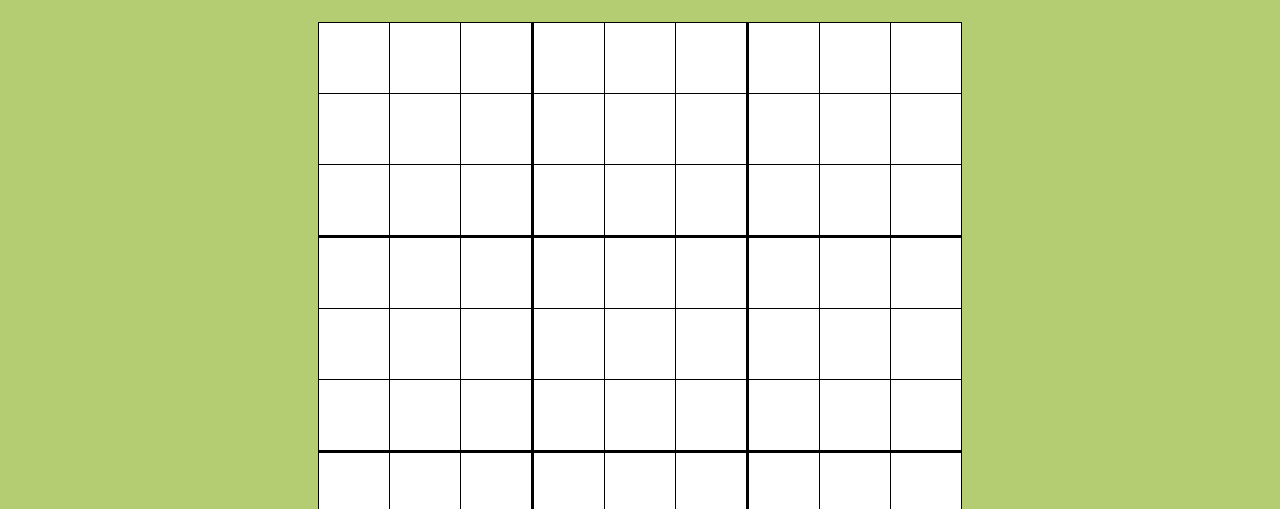
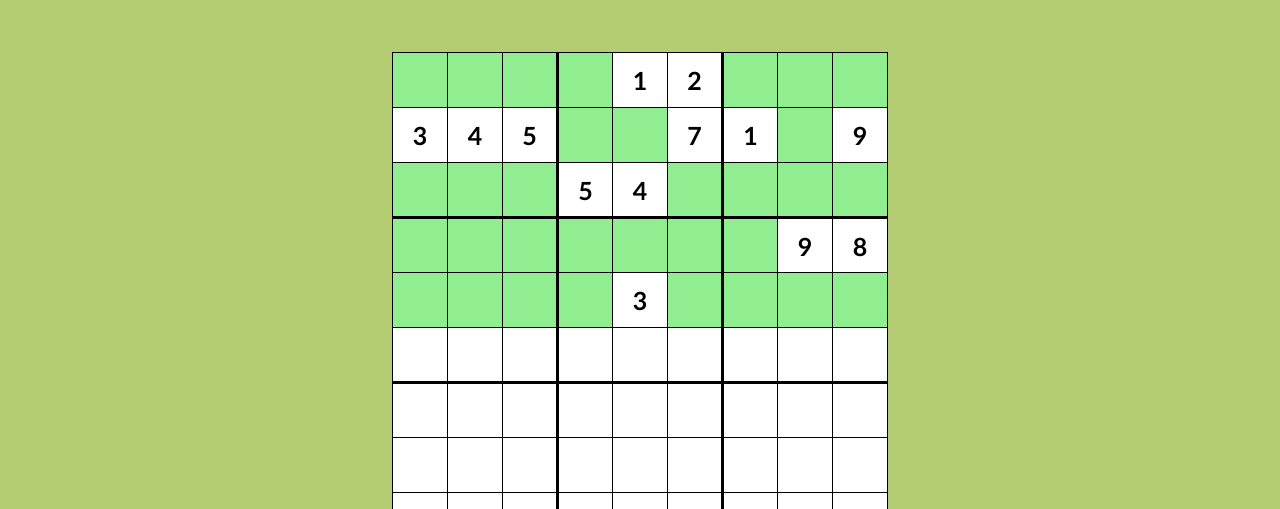
Before and after one commit to suiciniv-hub/Minigames-do-Vinicin, a plain HTML site: page Jogos/sudoku.html in a window 1280 px wide. Shown: the part 291-800 px from the top of the page. Drawn offline with Linux system fonts and the light colour scheme.

Commit message:
Aula 10/09/26

```diff
--- a/Jogos/sudoku.html
+++ b/Jogos/sudoku.html
@@ -15,61 +15,61 @@
     <main>
         <h2>Sudoku do Jaiminho</h2>
         <section>
-            <table class="table-sudoku" contenteditable="true">
+            <table class="table-sudoku">
                 <tr>
-                    <td></td>
-                    <td></td>
-                    <td></td>
-                    <td></td>
-                    <td></td>
-                    <td></td>
-                    <td></td>
-                    <td></td>
-                    <td></td>
+                    <td contenteditable="true"></td>
+                    <td contenteditable="true"></td>
+                    <td contenteditable="true"></td>
+                    <td contenteditable="true"></td>
+                    <td>1</td>
+                    <td>2</td>
+                    <td contenteditable="true"></td>
+                    <td contenteditable="true"></td>
+                    <td contenteditable="true"></td>
                 </tr>
                 <tr>
-                    <td></td>
-                    <td></td>
-                    <td></td>
-                    <td></td>
-                    <td></td>
-                    <td></td>
-                    <td></td>
-                    <td></td>
-                    <td></td>
+                    <td>3</td>
+                    <td>4</td>
+                    <td>5</td>
+                    <td contenteditable="true"></td>
+                    <td contenteditable="true"></td>
+                    <td>7</td>
+                    <td>1</td>
+                    <td contenteditable="true"></td>
+                    <td>9</td>
                 </tr>
                 <tr>
-                    <td></td>
-                    <td></td>
-                    <td></td>
-                    <td></td>
-                    <td></td>
-                    <td></td>
-                    <td></td>
-                    <td></td>
-                    <td></td>
+                    <td contenteditable="true"></td>
+                    <td contenteditable="true"></td>
+                    <td contenteditable="true"></td>
+                    <td>5</td>
+                    <td>4</td>
+                    <td contenteditable="true"></td>
+                    <td contenteditable="true"></td>
+                    <td contenteditable="true"></td>
+                    <td contenteditable="true"></td>
                 </tr>
                 <tr>
-                    <td></td>
-                    <td></td>
-                    <td></td>
-                    <td></td>
-                    <td></td>
-                    <td></td>
-                    <td></td>
-                    <td></td>
-                    <td></td>
+                    <td contenteditable="true"></td>
+                    <td contenteditable="true"></td>
+                    <td contenteditable="true"></td>
+                    <td contenteditable="true"></td>
+                    <td contenteditable="true"></td>
+                    <td contenteditable="true"></td>
+                    <td contenteditable="true"></td>
+                    <td>9</td>
+                    <td>8</td>
                 </tr>
                 <tr>
-                    <td></td>
-                    <td></td>
-                    <td></td>
-                    <td></td>
-                    <td></td>
-                    <td></td>
-                    <td></td>
-                    <td></td>
-                    <td></td>
+                    <td contenteditable="true"></td>
+                    <td contenteditable="true"></td>
+                    <td contenteditable="true"></td>
+                    <td contenteditable="true"></td>
+                    <td>3</td>
+                    <td contenteditable="true"></td>
+                    <td contenteditable="true"></td>
+                    <td contenteditable="true"></td>
+                    <td contenteditable="true"></td>
                 </tr>
                 <tr>
                     <td></td>
@@ -120,5 +120,6 @@
         <a href="/index.html">⬅️ Voltar para o início</a>
     </main>
     <footer>MiniGames do Vinicin</footer>
+    <script src="/js/sudoku.js"></script>
 </body>
 </html>
--- a/css/style.css
+++ b/css/style.css
@@ -69,31 +69,35 @@ main {
 .table-sudoku {
     color: black;
     border-collapse: collapse;
+    margin: 30px auto;
 }
-
+.table-sudoku td {
+    width: 55px;
+    height: 55px;
+    border: 1px solid black;
+    text-align: center;
+    vertical-align: middle;
+    font-size: 25px;
+    font-weight: bold;
+    cursor: pointer;
+    background-color: white;
+}
 .table-sudoku tr {
     border: 1px solid black;
 }
-.table-sudoku td {
-    border: 1px solid black;
-    padding: 35px;
-    font-size: 12px;
-    background-color: white;
-    cursor: pointer;
-}
-.table-sudoku tr:nth-child(3) td{
-    border-bottom: 3px solid black;
+
+.table-sudoku td[contenteditable= "true"] {
+    background-color: lightgreen;
 }
 
-.table-sudoku td:nth-child(3) {
-    border-right: 3px solid black;
-}
 
+.table-sudoku tr:nth-child(3) td,
 .table-sudoku tr:nth-child(6) td{
     border-bottom: 3px solid black;
 }
 
-.table-sudoku td:nth-child(6) {
+.table-sudoku td:nth-child(3),
+.table-sudoku td:nth-child(6)  {
     border-right: 3px solid black;
 }
 
--- a/js/sudoku.js
+++ b/js/sudoku.js
@@ -0,0 +1,61 @@
+
+const celulasEditaveis = document.querySelectorAll('.table-sudoku td[contenteditable="true"]');
+
+//Percorrer todas as celulas
+for (let celula of celulasEditaveis) {
+    celula.addEventListener('input',
+        function() {
+            let valor = celula.innerText;
+
+            if (valor !== '1' && valor !== '2' && valor !== '3' && valor !== '4' && valor !== '5' && valor !== '6' && valor !== '7' && valor !== '8'&& valor !== '9') {
+                celula.innerText = '';
+            }
+        }
+    )
+}
+
+function validarCelula(celula){
+    let temErro = false;
+    if(verificarLinha(celula)){
+        temErro = true;
+    }
+    if(verificarColuna(celula)){
+        temErro = true;
+    }
+    if(verificarBloco(celula)){
+        temErro = true;
+    }
+    if(temErro){
+        celula.style.backgroundColor = 'red';
+    } else celula.style.backgroundColor = 'white';
+}
+
+function verificarLinha(celula){
+    let linha = celula.parentElement;
+    let celulasLinha = linha.querySelectorAll('td');
+    let valor = celula.innerText;
+    let quantidade = 0;
+    for(let outraCelula of celulasLinha){
+        if(outraCelula.innerText === valor){
+            quantidade++;
+        }
+    }
+    if(quantidade > 1) return true;
+    return false;
+}
+
+function verificarColuna(celula){
+    let coluna = celula.cellIndex;
+    let linhas = document.querySelectorAll('.table-sudoku tr');
+    let valor = celula.innerText;
+    let quantidade = 0;
+    for(let linha of linhas){
+        let celulaColuna = linha.cells[coluna];
+        if(celulaColuna.innerText === valor){
+            quantidade++;
+        }
+        if(quantidade > 1)
+            return true;
+        return false;
+    }
+}
```
